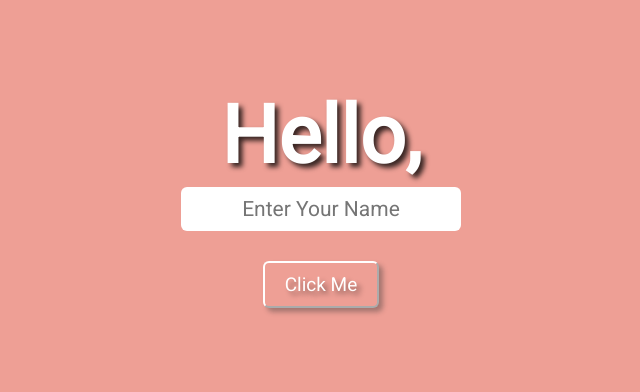
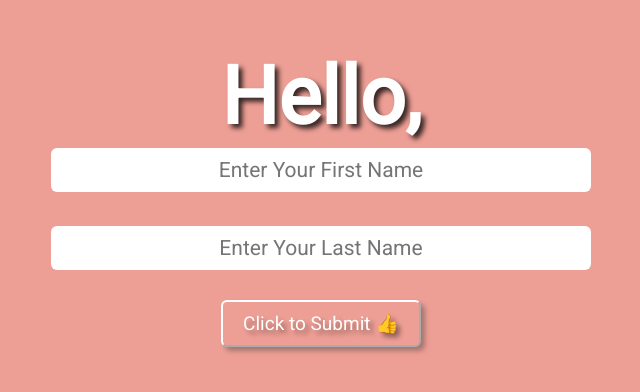
Before and after one commit to UtkarshSinghChouhan/React_Complete, a React (Create React App) app: page / in a window 1280 px wide. Shown: the part 202-594 px from the top of the page, without its empty margins (319-959 px from the left). Built offline with nearby package versions, Linux system fonts and the light colour scheme.

Commit message:
committed

```diff
--- a/src/App.jsx
+++ b/src/App.jsx
@@ -4,24 +4,50 @@ import "./index.css";
 
 const App = () => {
 
-    let [name , setName] = useState(" ");
+    let [name , setName] = useState("");
     let [fullName , setFullName] = useState();
+
+    let [LastName , setLastName] = useState();
+    let [LastNameNew , setLastNameNew] = useState("");
+
 
     const inputEvent = (event) => {
         setName(event.target.value);
     }
 
-    const onSubmit = () => {
+    const inputEventTwo = (event) => {
+        setLastName(event.target.value);
+    }
+
+    const onSubmit = (event) => {
+        event.preventDefault();
         setFullName(name);
+        setLastNameNew(LastName);
     }
 
     return (
         <>
-            <div>
-                <h1 className='heading'> Hello, {fullName} </h1>
-                <input type="text" placeholder="Enter Your Name" onChange={inputEvent}/>
-                <button onClick={onSubmit}> Click Me </button>
-            </div>
+            <form onSubmit={onSubmit}>
+                <div>
+                    <h1 className='heading'> Hello, {fullName} {LastNameNew } </h1>
+
+                    <input
+                        type="text"
+                        placeholder="Enter Your First Name"
+                        onChange={inputEvent}
+                        value={name}
+                    />
+
+                    <input
+                        type="text"
+                        placeholder="Enter Your Last Name"
+                        onChange={inputEventTwo}
+                        value={LastName}
+                    />
+
+                    <button type="submit"> Click to Submit 👍 </button>
+                </div>
+            </form>
         </>
     );
 }
--- a/src/index.css
+++ b/src/index.css
@@ -30,6 +30,7 @@ div{
 }
 
 input{
+  width: 500px;
   font-family: 'Roboto', sans-serif;
   text-align: center;
   font-size: 21px;
```
